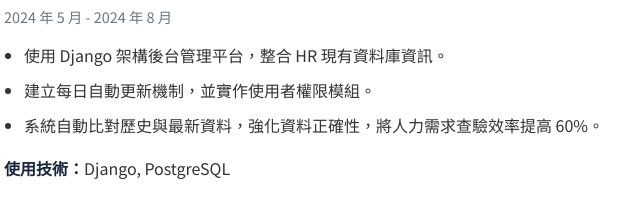
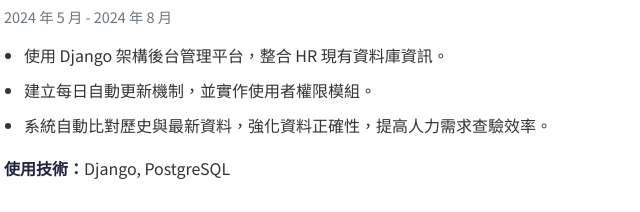
Before and after one commit to Waiting0314/Waiting0314.github.io, a plain HTML site: page index.html in a window 1280 px wide. Shown: the part 1368-1580 px from the top of the page, 468-1108 px from the left. Drawn offline with Linux system fonts and the light colour scheme.

Commit message:
Update index.html

```diff
--- a/index.html
+++ b/index.html
@@ -420,7 +420,7 @@
                         <ul>
                             <li>使用 Django 架構後台管理平台，整合 HR 現有資料庫資訊。</li>
                             <li>建立每日自動更新機制，並實作使用者權限模組。</li>
-                            <li>系統自動比對歷史與最新資料，強化資料正確性，將人力需求查驗效率提高 60%。</li>
+                            <li>系統自動比對歷史與最新資料，強化資料正確性，提高人力需求查驗效率。</li>
                         </ul>
                         <p class="project-tech"><strong>使用技術：</strong>Django, PostgreSQL</p>
                     </div>
```
